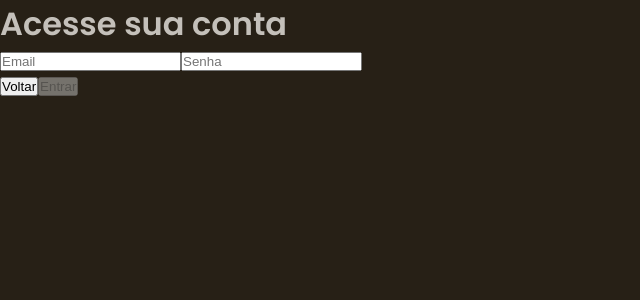
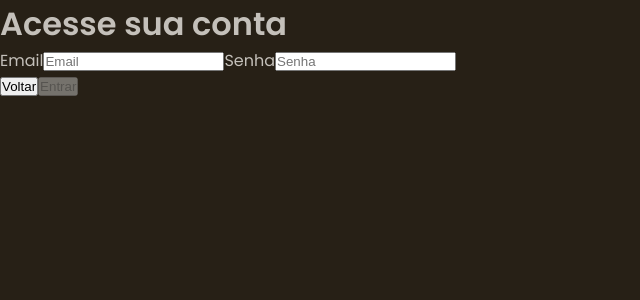
Before and after one commit to Lilian-Azevedo/XP-challenge-lilian-repository, a React (Create React App) app: page /login in a window 1280 px wide. Shown: the top 300 px of the page, without its empty margins (0-640 px from the left). Built offline with nearby package versions, Linux system fonts and the light colour scheme.

Commit message:
:white_check_mark: tests: verify input login

```diff
--- a/src/pages/Login.js
+++ b/src/pages/Login.js
@@ -62,8 +62,10 @@ const Login = () => {
       <div>
         <h1>Acesse sua conta</h1>
       </div>
-      <section>
+      <form>
+        <label htmlFor='email'>Email
         <input
+          id='email'
           type="text"
           onChange={ handleInput }
           onKeyDown={ handleEnterClick }
@@ -71,8 +73,11 @@ const Login = () => {
           name="inputEmail"
           placeholder="Email"
         />
+        </label>
+        <label htmlFor='senha'>Senha
         <input
-          autoComplete="off"
+          id='senha'
+          data-testid="senha-input"
           type="password"
           onChange={ handleInput }
           onKeyDown={ handleEnterClick }
@@ -80,7 +85,8 @@ const Login = () => {
           name="inputPassword"
           placeholder="Senha"
         />
-      </section>
+        </label>
+      </form>
       { lastUser
       && (<div>
         <h1>OU</h1>
```
Also changed, not shown: 1 other file (tests, documents, lock files or other folders).
